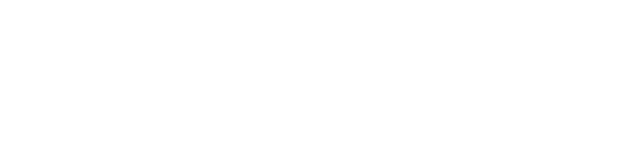
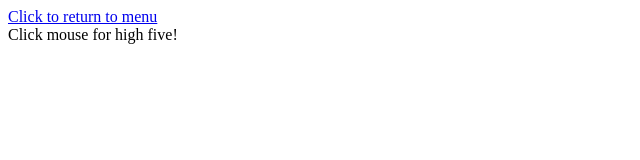
Before and after one commit to kilbergr/Gimme-Five, a plain HTML site: page paper/canvasIndex.html in a window 1280 px wide. Shown: the whole page, without its empty margins (0-640 px from the left). Drawn offline with nearby package versions, Linux system fonts and the light colour scheme.

Commit message:
Smack.mp3

```diff
--- a/paper/canvasIndex.html
+++ b/paper/canvasIndex.html
@@ -62,6 +62,8 @@
 </script>
 </head>
 <body>
+<a href="../index.html">Click to return to menu</a>
+<div>Click mouse for high five!</div>
 	<canvas id="myCanvas" width="1000" height="700" ></canvas>
 </body>
 </html>
```
